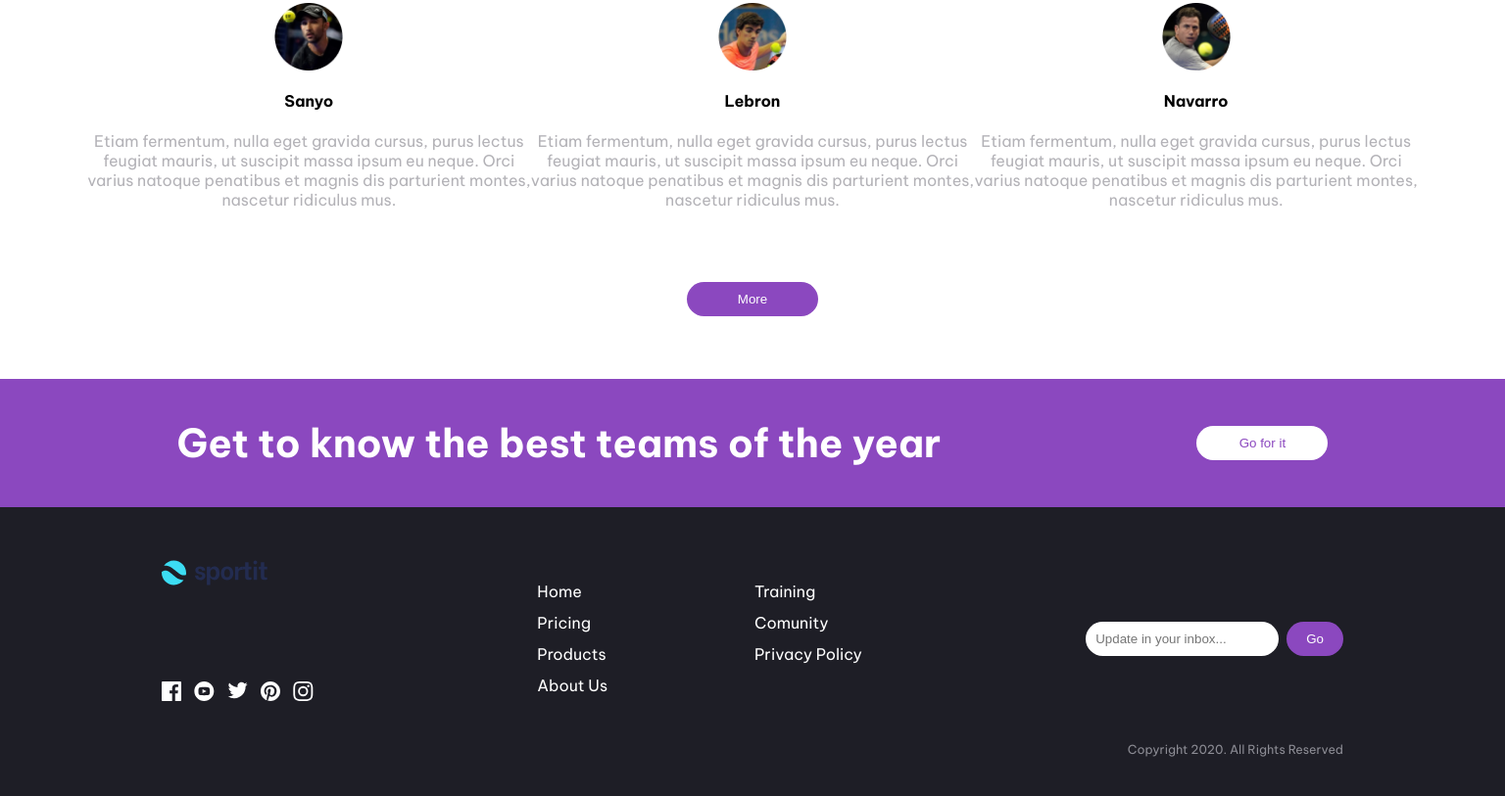
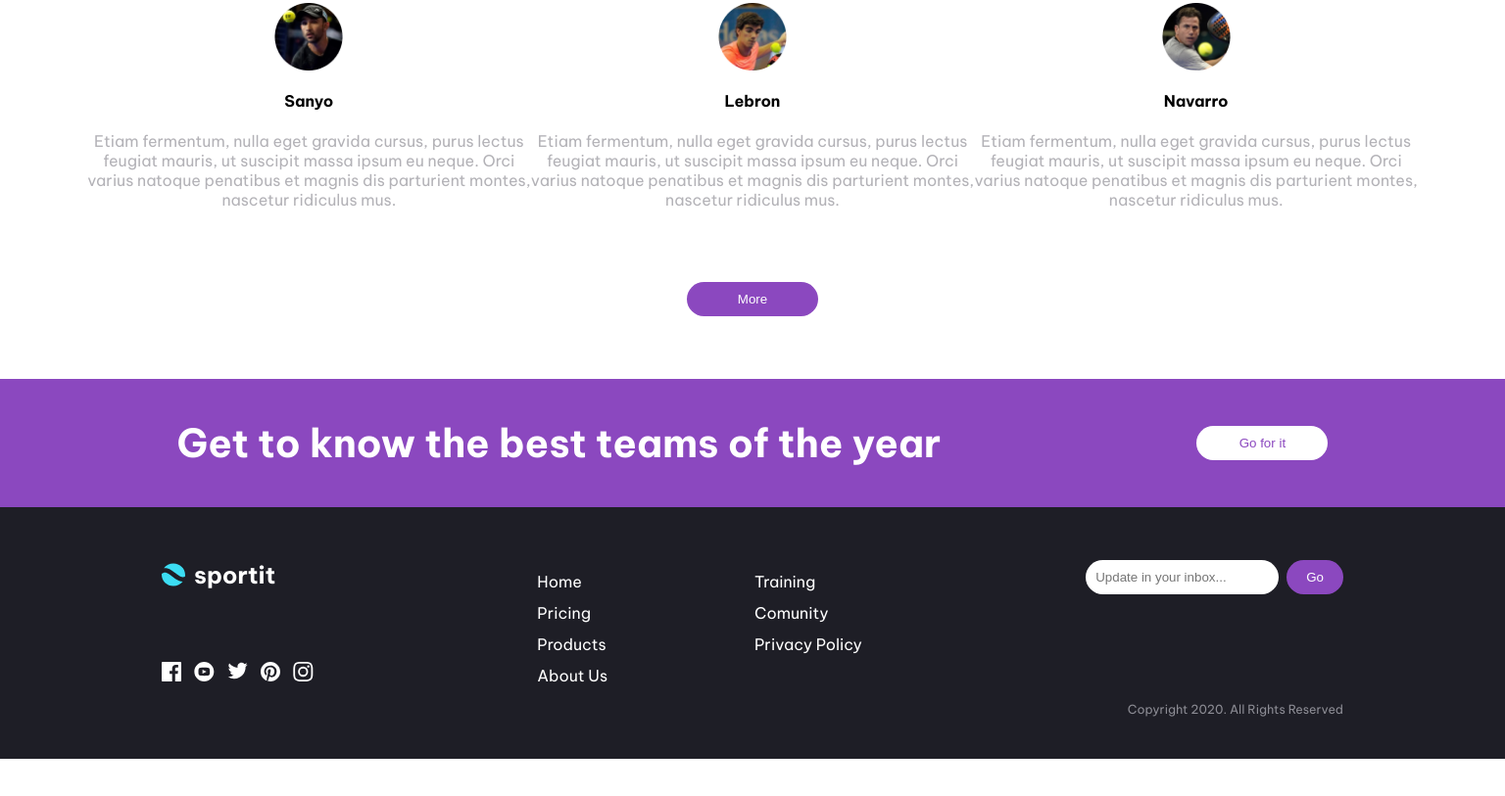
Before and after one commit to 20javierem/Proyecto-final-frontend-1, a plain HTML site: page index.html in a window 1536 px wide. Shown: the part 1567-2380 px from the top of the page at 98% size. After the commit the page ends 2342 px from the top, so only its background shows below. Drawn offline with Linux system fonts and the light colour scheme.

Commit message:
mejorando proyecto

```diff
--- a/index.html
+++ b/index.html
@@ -8,7 +8,10 @@
 </head>
 <body>
     <header>
-        <img class="logo" src="./resources/svg/logo.svg" alt="logo tienda">
+        <div class="logo-container">
+            <img src="./resources/svg/logo2.svg" alt="logo tienda">
+            <span>sportit</span>
+        </div>
         <nav class="navigation">
             <a href="#">Sports</a>
             <a href="#">Products</a>
@@ -137,7 +140,10 @@
                     <li><a href="#"><img src="./resources/svg/icon-pinterest.svg" alt="pinterest"></a></li>
                     <li><a href="#"><img src="./resources/svg/icon-instagram.svg" alt="instagram"></a></li>
                 </ul>
-                <img class="logo-footer" src="./resources/svg/logo.svg" alt="logo tienda">
+                <div class="logo-container logo-footer">
+                    <img src="./resources/svg/logo2.svg" alt="logo tienda">
+                    <span>sportit</span>
+                </div>
             </div>
         </div>
         <p class="rigths">Copyright 2020. All Rights Reserved</p>
--- a/styles.css
+++ b/styles.css
@@ -189,8 +189,19 @@ a{
     display: flex;
     justify-content: space-evenly;
 }
+.logo-container{
+    display: flex;
+    justify-content: center;
+    align-items: center;
+    font-size: 1.5rem;
+    column-gap: 9px;
+    font-weight: 600;
+}
+.logo-container img{
+    width: 1.5rem;
+}
 .logo-footer{
-    align-self: center;
+    color: white;
 }
 footer p{
     font-size: 12.5px;
@@ -235,13 +246,11 @@ footer p{
         flex-wrap: wrap;
         justify-content: center;
     }
-
     .a-difference{
         align-self: center;
         width: 541.5px;
         justify-items: center;
     }
-
     .difference-tittle{
         background-color:transparent;
         column-gap: 16px;
@@ -269,16 +278,16 @@ footer p{
     .fifth{
         justify-content: space-around;
     }
-
     .button-fifth{
         background-color: white;
         color: rgba(139, 72, 191, 1);
     }
     /* footer*/
     footer{
-        justify-content: space-around;
+        justify-content: center;
         align-items: center;
-        padding: 54px 165px;
+        padding: 54px 165px 43px;
+        row-gap: 4px;
     }
     .content-footer{
         align-self: normal;
@@ -286,18 +295,25 @@ footer p{
         flex-direction: row-reverse;
         justify-content: space-between;
     }
+    .navigation-footer{
+        padding: 0px;
+    }
     .media-logo-footer{
         align-self: normal;
         flex-direction: column-reverse;
         justify-content: space-between;
         align-items:flex-start;
     }
-    .logo-footer{
+    .logo{
         align-self:flex-start;
     }
     .navigation-media{
         column-gap: 13px;
     }
+    .form-footer{
+        display: flex;
+        align-self: flex-start;
+    }
     .rigths{
         align-self: flex-end;
     }
```
Also changed, not shown: resources/svg/logo2.svg (added). Lines whose indentation alone changed are shown as unchanged.
